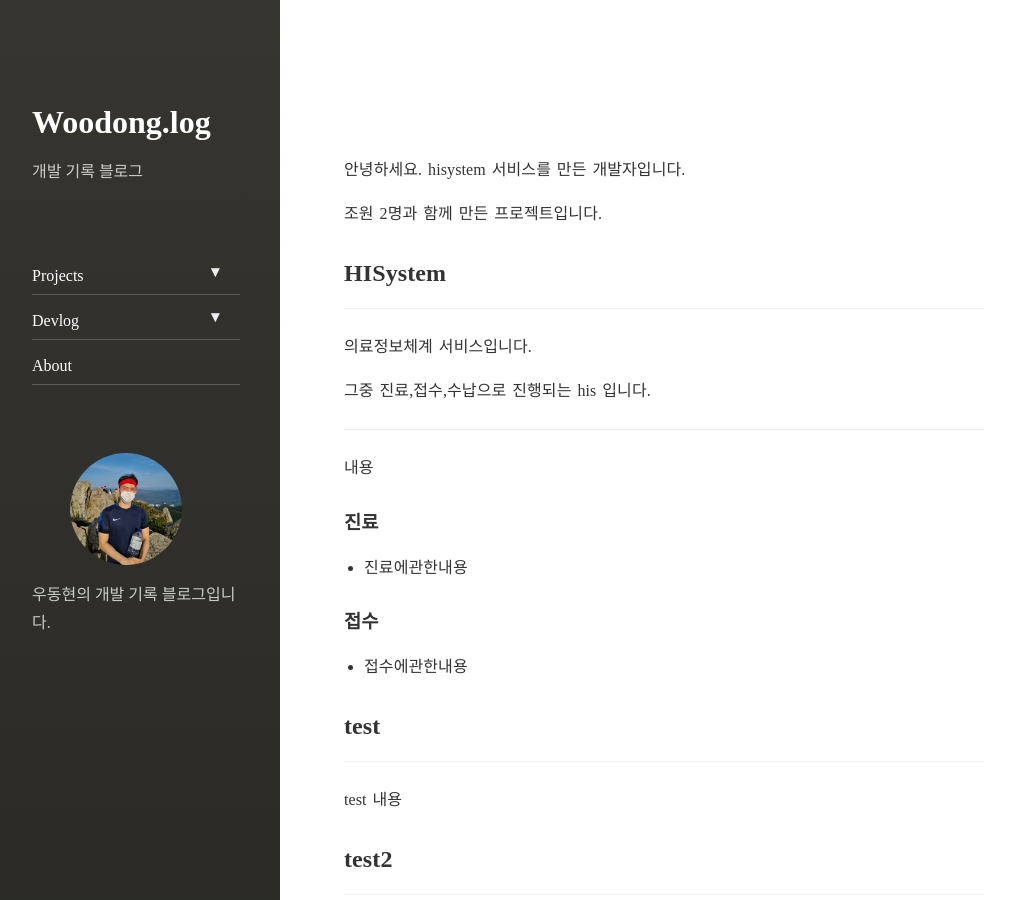
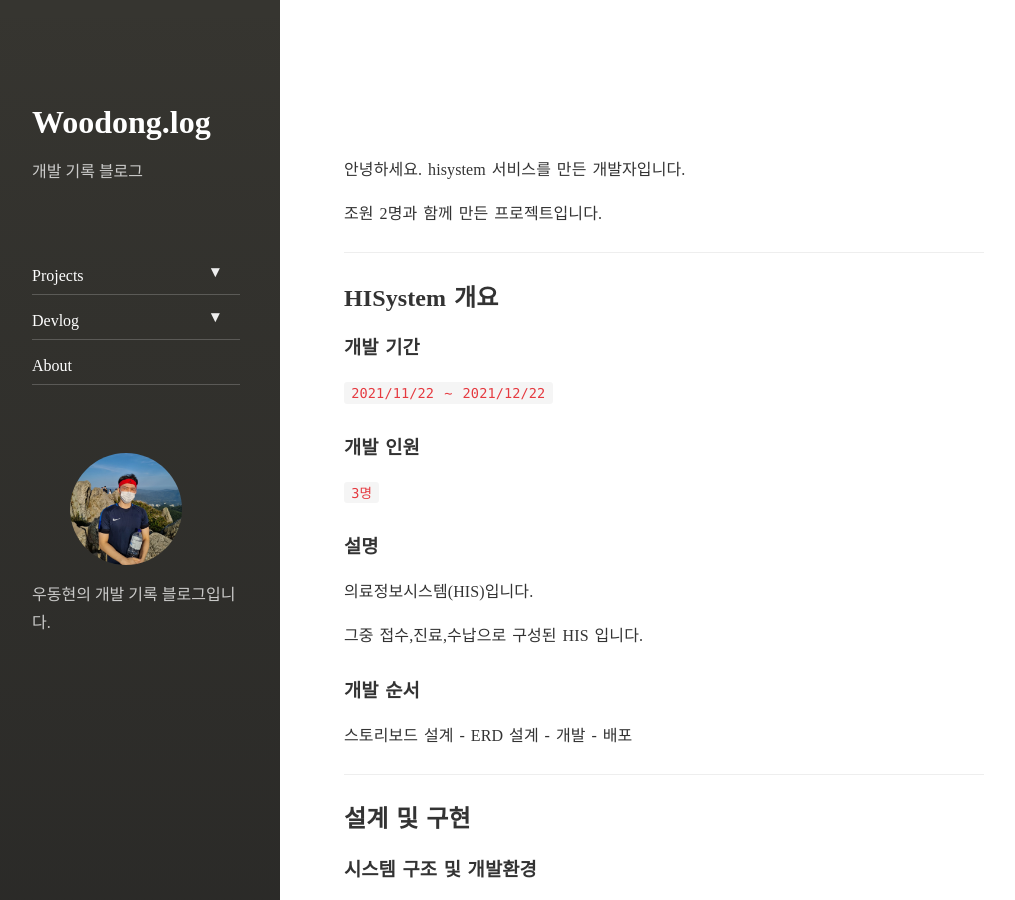
Before and after one commit to dhsj8405/dhsj8405.github.io, a Jekyll site: the page built from _posts/2022-01-11-hisystem_2.markdown, in a window 1280 px wide and 900 px high, scrolled down 361 px. Shown: the whole window, without its empty margins (8-1023 px from the left). Built offline with Jekyll 4.4.1, drawn with Linux system fonts in a browser that asks for light colours; nearby versions of some CDN libraries; comment, search, counter and statistics services are not loaded.

Commit message:
중간 커밋

```diff
--- a/_posts/2022-01-11-hisystem_2.markdown
+++ b/_posts/2022-01-11-hisystem_2.markdown
@@ -10,21 +10,32 @@ tags: hisystem
 
 조원 2명과 함께 만든 프로젝트입니다.
 
-## HISystem
+
+---
+## HISystem 개요
+
+### 개발 기간
+`2021/11/22 ~ 2021/12/22`
+
+### 개발 인원
+`3명`
+
+### 설명
+
+의료정보시스템(HIS)입니다.
+
+그중 접수,진료,수납으로 구성된 HIS 입니다.
+
+### 개발 순서
+스토리보드 설계 - ERD 설계 - 개발 - 배포
 
 ---
 
-의료정보체계 서비스입니다.
+## 설계 및 구현
 
-그중 진료,접수,수납으로 진행되는 his 입니다.
+### 시스템 구조 및 개발환경
+![](2022-01-12-19-30-09.png)
 
----
-
-내용
-
-### 진료
-
-- 진료에관한내용
 
 ### 접수
 
```
Also changed, not shown: _posts/2022-01-12-19-30-09.png (added).
